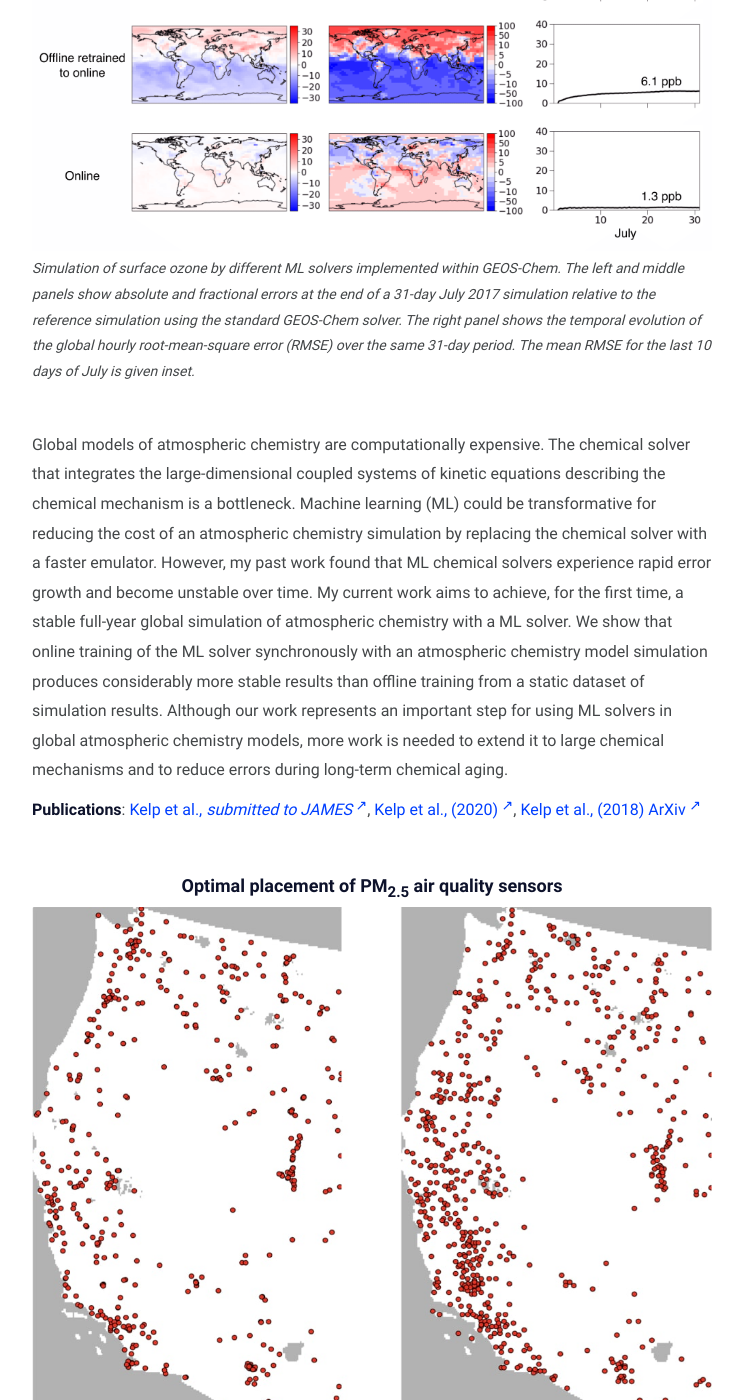
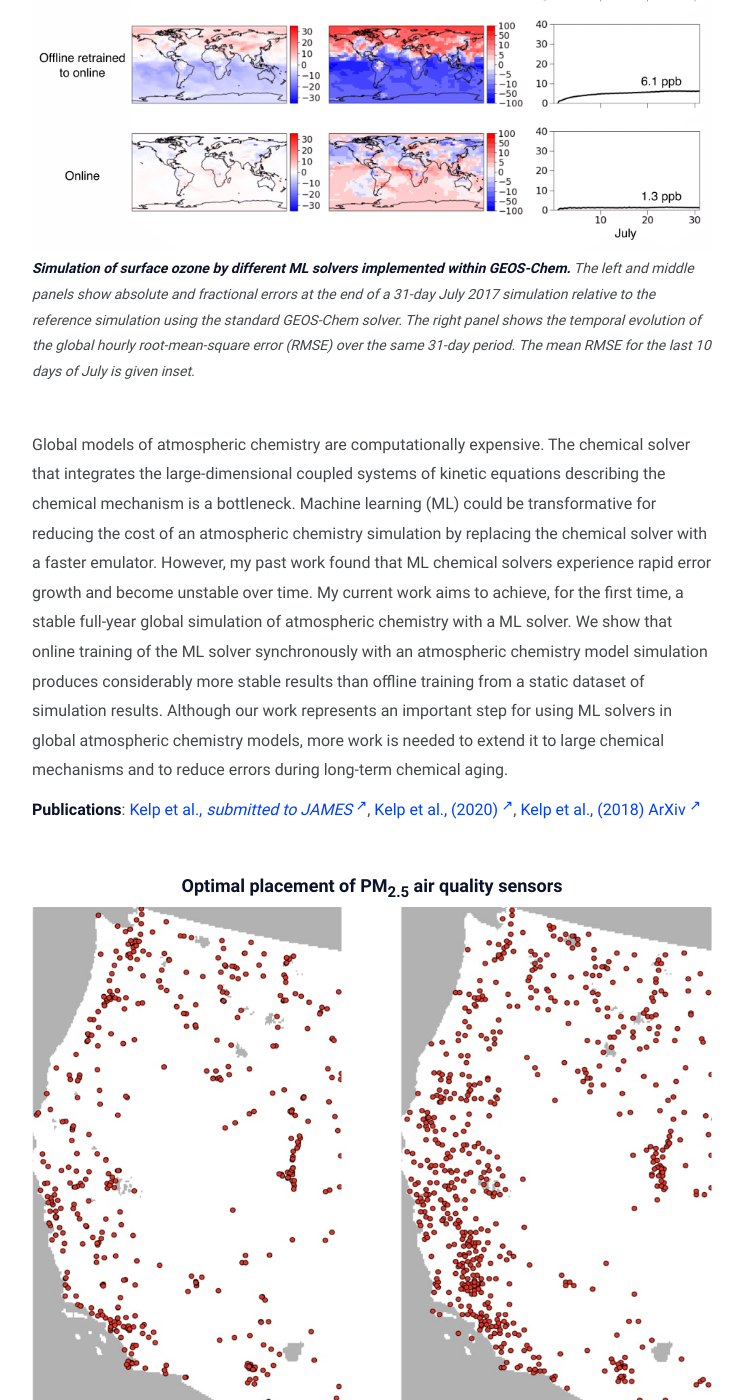
Before and after one commit to mkelp/mkelp.github.io, a Jekyll site: the page built from research.md, in a window 1280 px wide and 1400 px high, scrolled down 589 px. Shown: the whole window, without its empty margins (268-1011 px from the left). Built offline with Jekyll 4.4.1, drawn with Linux system fonts in a browser that asks for light colours; some of the changed text lies outside the part shown.

Commit message:
grammar2

```diff
--- a/research.md
+++ b/research.md
@@ -13,10 +13,9 @@ image: assets/img/badlands3.jpg
 # **Current Projects**
 
 <font size="+1"><p align="center"><strong>Machine-learned atmospheric chemistry solver</strong></p></font>
-
 <figure>
 <img src="/assets/img/onlineNN-min.png" alt="online NN fig">
-<figcaption>Simulation of surface ozone by different ML solvers implemented within GEOS-Chem. The left and middle panels show absolute and fractional errors at the end of a 31-day July 2017 simulation relative to the reference simulation using the standard GEOS-Chem solver. The right panel shows the temporal evolution of the global hourly root-mean-square error (RMSE) over the same 31-day period. The mean RMSE for the last 10 days of July is given inset.</figcaption>
+<figcaption><b>Simulation of surface ozone by different ML solvers implemented within GEOS-Chem.</b> The left and middle panels show absolute and fractional errors at the end of a 31-day July 2017 simulation relative to the reference simulation using the standard GEOS-Chem solver. The right panel shows the temporal evolution of the global hourly root-mean-square error (RMSE) over the same 31-day period. The mean RMSE for the last 10 days of July is given inset.</figcaption>
 </figure>
 
 <br />
@@ -31,7 +30,7 @@ Global models of atmospheric chemistry are computationally expensive. The chemic
 
 <figure>
 <img src="/assets/img/west_sensors-min.jpg" alt="sensors fig">
-<figcaption>PM<sub>2.5</sub> sensor locations in the West. Comparison of sensor locations for the EPA
+<figcaption><b>PM<sub>2.5</sub> sensor locations in the West.</b> Comparison of sensor locations for the EPA
 monitoring network and the mrDMD algorithm. Small grey patches in the Southwest and Pacific Northwest reflect grid cells with missing or corrupted data that were discarded from this analysis.</figcaption>
 </figure>
 
@@ -52,7 +51,7 @@ Considerable financial resources are allocated for measuring ambient air polluti
 
 <figure>
 <img src="/assets/img/LA_roads_fig.png" alt="LA fig">
-<figcaption>Road and street classifications in Los Angeles County with county base map provided by the U.S. Census Bureau's Master Address File / Topologically Integrated Geographic Encoding and Referencing (MAF/TIGER) Database (MTDB). (src credit: Yurika Harada).</figcaption>
+<figcaption><b>Road and street classifications in Los Angeles County with county base map provided by the U.S.</b> Census Bureau's Master Address File / Topologically Integrated Geographic Encoding and Referencing (MAF/TIGER) Database (MTDB). (src credit: Yurika Harada).</figcaption>
 </figure>
 
 <br />
```
